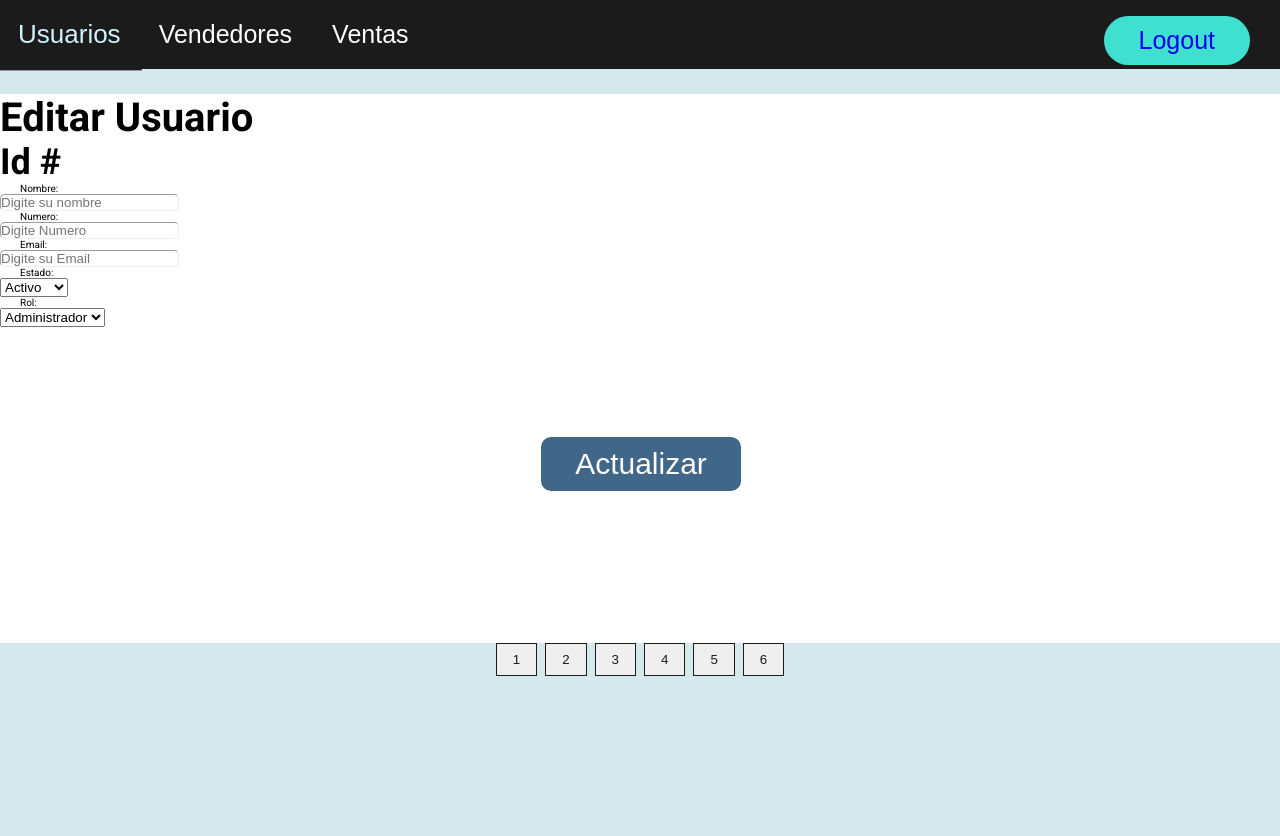
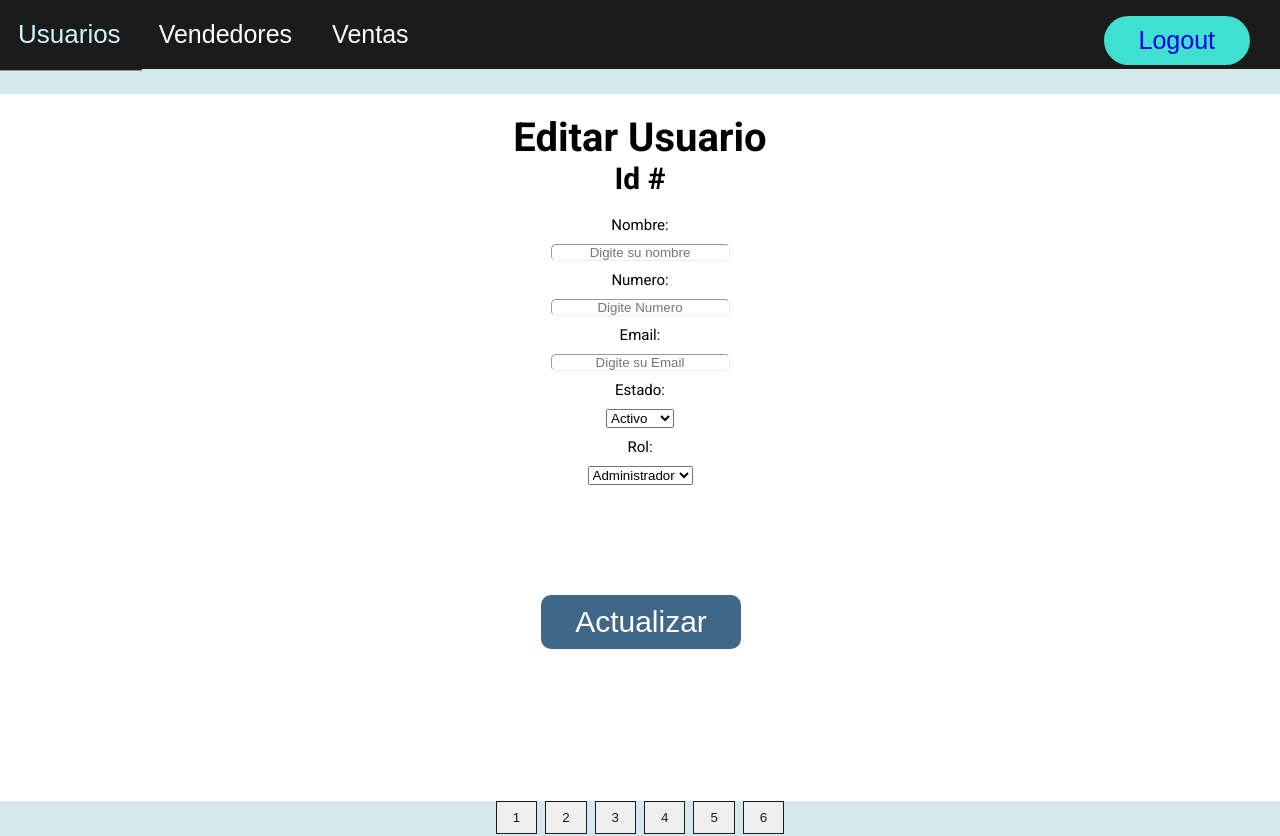
Before and after one commit to yipson/Code-Mug, a React (Create React App) app: page /ActualizarUsuario in a window 1280 px wide. Before the commit the page ends 800 px from the top, so only its background shows below. Built offline with nearby package versions, Linux system fonts and the light colour scheme.

Commit message:
corrigiendo css actualizar usuario

```diff
--- a/src/pages/ActualizarProducto.jsx
+++ b/src/pages/ActualizarProducto.jsx
@@ -1,7 +1,7 @@
 import Paginador from "components/Paginador";
 import React from "react";
 import Header from "../components/Header";
-import "../styles/styles.css";
+// import "../styles/styles.css";
 import popup from "js/popup";
 
 const ActualizarProducto = () => {
--- a/src/pages/ActualizarUsuario.jsx
+++ b/src/pages/ActualizarUsuario.jsx
@@ -8,15 +8,16 @@ export const ActualizarUsuario = () => {
     <div>
       <Header />
       <body className="ventas">
-        <main className="centrar main-div">
+        <div className="main-div">
+          <div className="contenido">
             <h1 className="centrar">Editar Usuario</h1>
 
             <h2 className="centrar">Id #</h2>
+          </div>
 
           <div className="contenedor4x5">
             <div className="C1 R1">
               <p className="p2">Nombre:</p>
-            </div>
 
               <div className="C2 R1">
                 <input
@@ -73,7 +74,8 @@ export const ActualizarUsuario = () => {
                 </select>
               </div>
             </div>
-        </main>
+          </div>
+        </div>
         <div className="margen">
           <button onClick={popup} className="boton-venta button-g x " id="open">
             Actualizar
--- a/src/styles/styles.css
+++ b/src/styles/styles.css
@@ -35,6 +35,11 @@ html {
 a {
   text-decoration: none;
 }
+
+a:visited {
+  color: var(--blanco);
+}
+
 .contenedor {
   width: 95%;
   max-width: 1200px;
@@ -532,6 +537,18 @@ label span {
 .main-div {
   /*div general*/
   font-family: "Roboto", sans-serif;
+  display: grid;
+  justify-content: center;
+  align-items: center;
+  margin-top: 2rem;
+}
+.contenido {
+  margin-top: 2rem;
+}
+.contenenido,
+h2 {
+  text-align: center;
+  font-size: 3rem;
 }
 .Cuadro-de-datos {
   /*formato de parrafos e input*/
@@ -548,16 +565,18 @@ label span {
   background: transparent;
   padding-bottom: 55px;
 }
-input {
+.input1 {
   /*inputs generales*/
   text-align: left;
   border-radius: 5px;
   background-color: var(--theme-button-filled-background-color);
   border-color: var(--theme-button-filled-color);
   border-width: 1.9px;
+  text-align: center;
 }
 p {
   background: transparent;
+  font-size: 1.5rem;
 }
 .p1 {
   margin-right: 65px;
@@ -565,6 +584,7 @@ p {
 }
 .p2 {
   padding: 0px 20px;
+  margin: 10px;
 }
 .p3 {
   padding: 0px 33px 0px 19px;
@@ -604,3 +624,11 @@ p {
   width: 20rem;
   font-size: 2rem;
 }
+
+.contenedor4x5 {
+  display: grid;
+  align-items: center;
+  justify-content: center;
+  margin-top: 1rem;
+  text-align: center;
+}
```
Also changed, not shown: src/App.css (+4 -7 lines). Lines whose indentation alone changed are shown as unchanged.
